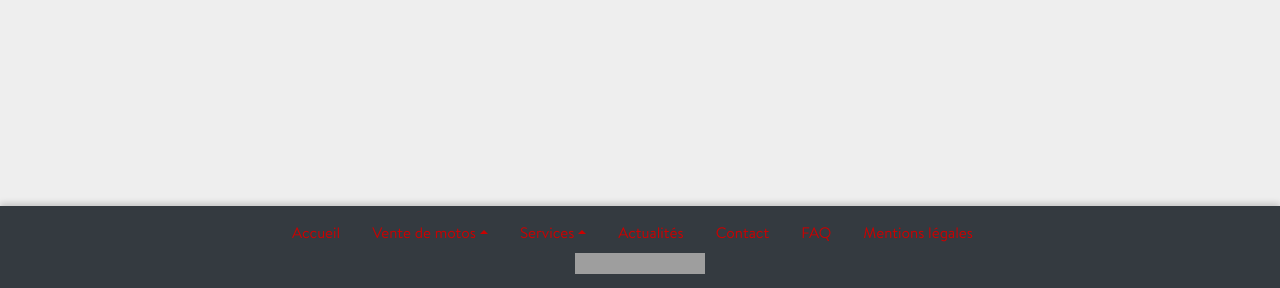
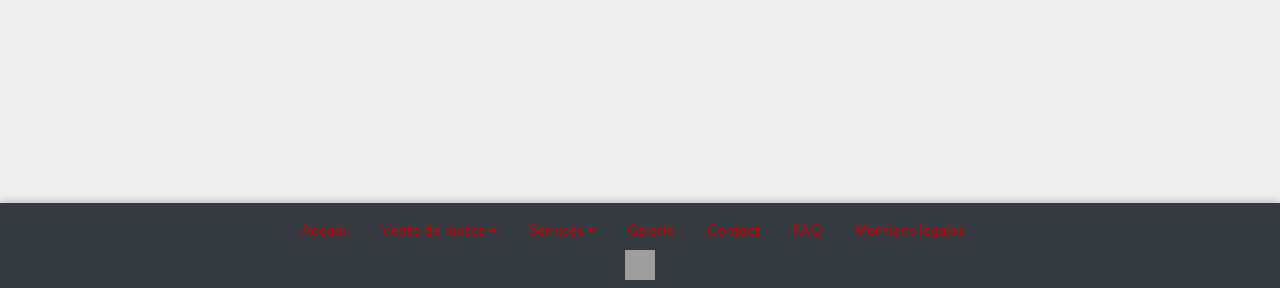
Before and after one commit to elo-tnt1130/ReactionMotoV2, a Symfony app: template templates/home/index.html.twig in a window 1280 px wide. Shown: the part 512-800 px from the top of the page. Run offline with Twig, Linux system fonts and the light colour scheme; the template is opened without the code that fills it, so the values that code supplies are empty; some libraries are stand-ins or nearby versions; some web fonts are replaced; grey boxes are pictures that could not be loaded.

Commit message:
Footer - MaJ links name

```diff
--- a/templates/components/footer.html.twig
+++ b/templates/components/footer.html.twig
@@ -29,7 +29,7 @@
                 </li>
 
                 <li class="nav-item">
-                    <a class="nav-link footer-link" href="{{path('page_actus')}}">Actualités</a>
+                    <a class="nav-link footer-link" href="{{path('page_actus')}}">Galerie</a>
                 </li>
 
                 <li class="nav-item">
@@ -49,12 +49,9 @@
                 </li> -->
             </ul>
             <div class="mx-auto justify-content-center">
-                <iframe
-                    src="https://www.facebook.com/plugins/like.php?href=https%3A%2F%2Fwww.facebook.com%2Fprofile.php%3Fid%3D100057339113354&width=130&layout=button_count&action=like&size=small&share=false&height=21&appId=517094206385362"
-                    width="130" height="21" style="border:none;overflow:hidden" scrolling="no" frameborder="0"
-                    allowfullscreen="true"
-                    allow="autoplay; clipboard-write; encrypted-media; picture-in-picture; web-share"></iframe>
-
+                <a href="https://facebook.com/profile.php?id=100057339113354" target="_blank" class="mt-0.25">
+                    <img src="img/Facebook_logo.svg" alt="logo_facebook" width="30" height="30" id="logoFB">
+                </a>
             </div>
         </nav>
     </footer>
@@ -62,6 +59,4 @@
     <!-- SCRIPTS JS -->
     <!-- <script src="./js/script.js"></script> -->
     <script src="https://code.jquery.com/jquery-3.5.1.min.js" crossorigin="anonymous"></script>
-    <script src="https://cdn.jsdelivr.net/npm/bootstrap@4.6.0/dist/js/bootstrap.bundle.min.js"
-        integrity="sha384-Piv4xVNRyMGpqkS2by6br4gNJ7DXjqk09RmUpJ8jgGtD7zP9yug3goQfGII0yAns"
-        crossorigin="anonymous"></script>
+    <script src="https://cdn.jsdelivr.net/npm/bootstrap@4.6.0/dist/js/bootstrap.bundle.min.js" integrity="sha384-Piv4xVNRyMGpqkS2by6br4gNJ7DXjqk09RmUpJ8jgGtD7zP9yug3goQfGII0yAns" crossorigin="anonymous"></script>
```
